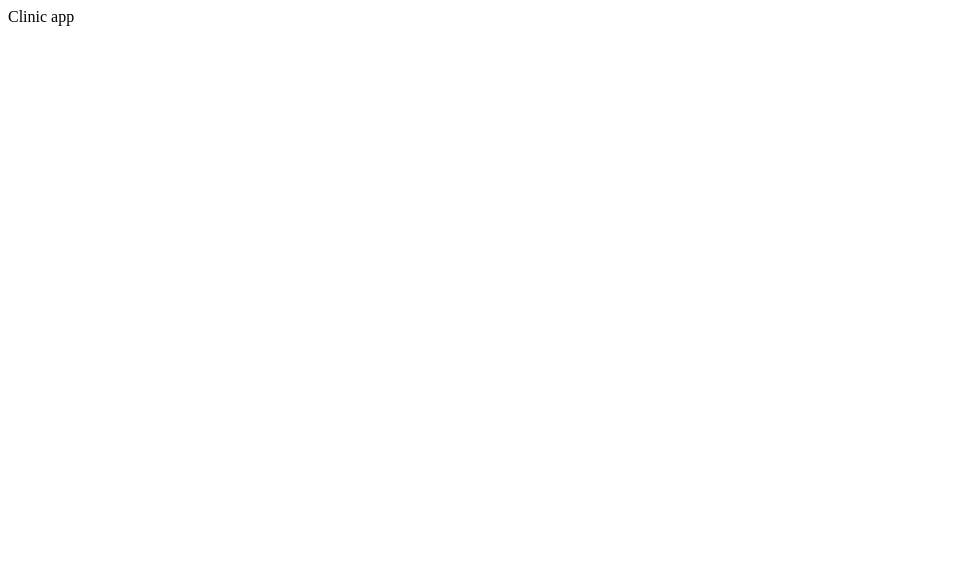
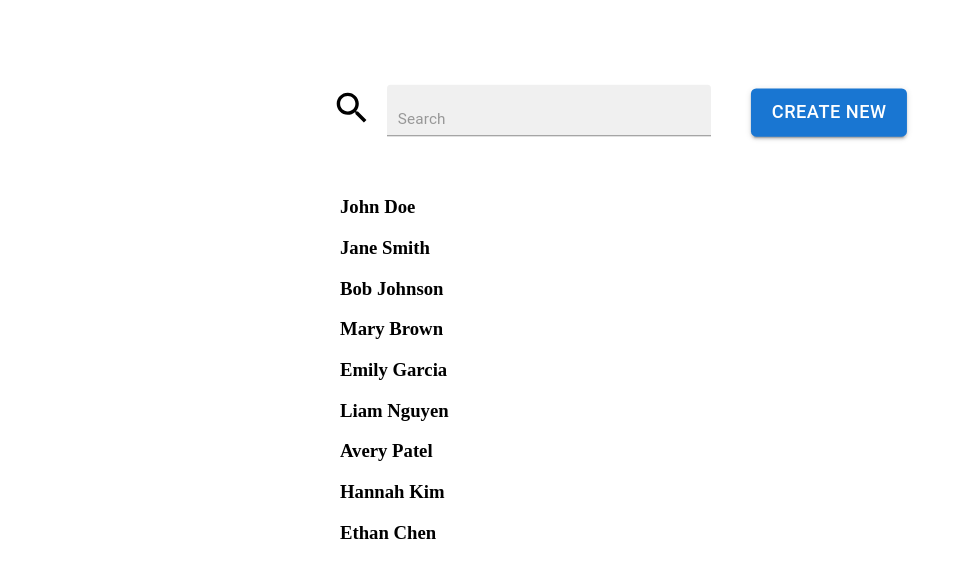
Before and after one commit to LukasAstrauskas/Clinic-app-FE, a React (Create React App) app: page / in a window 1280 px wide. Shown: the top 578 px of the page, without its empty margins (0-963 px from the left). Built offline with nearby package versions, Linux system fonts and the light colour scheme.

Commit message:
inital commit

```diff
--- a/src/App.tsx
+++ b/src/App.tsx
@@ -1,7 +1,9 @@
 import React from 'react';
+import AddPatients from './addPatients';
 
 function App() {
-  return <div>Clinic app</div>;
+  // return <div>Clinic app</div>;
+  return <AddPatients />;
 }
 
 export default App;
--- /dev/null
+++ b/src/MockDB.tsx
@@ -0,0 +1,39 @@
+const PatientDB = [
+  {
+    name: 'John Doe',
+    email: 'johndoe@gmail.com',
+  },
+  {
+    name: 'Jane Smith',
+    email: 'janesmith@yahoo.com',
+  },
+  {
+    name: 'Bob Johnson',
+    email: 'bob.johnson@hotmail.com',
+  },
+  {
+    name: 'Mary Brown',
+    email: 'maryb@hotmail.com',
+  },
+  {
+    name: 'Emily Garcia',
+    email: 'emilygarcia@gmail.com',
+  },
+  {
+    name: 'Liam Nguyen',
+    email: 'liamnguyen@yahoo.com',
+  },
+  {
+    name: 'Avery Patel',
+    email: 'averypatel@hotmail.com',
+  },
+  {
+    name: 'Hannah Kim',
+    email: 'hannahkim@hotmail.com',
+  },
+  {
+    name: 'Ethan Chen',
+    email: 'ethanchen@gmail.com',
+  },
+];
+export default PatientDB;
--- /dev/null
+++ b/src/addPatients.tsx
@@ -0,0 +1,81 @@
+import React from 'react';
+import Button from '@mui/material/Button';
+// import Input from '@mui/material/Input
+import { Input } from '@mui/material';
+import TextField from '@mui/material/TextField';
+import SearchIcon from '@mui/icons-material/Search';
+import { Box, ThemeProvider, createTheme } from '@mui/system';
+import PatientDB from './MockDB';
+const theme = createTheme({
+  palette: {
+    background: {
+      paper: '#fff',
+    },
+    text: {
+      primary: '#173A5E',
+      secondary: '#46505A',
+    },
+    action: {
+      active: '#001E3C',
+    },
+    success: {
+      dark: '#009688',
+    },
+  },
+});
+
+const AddPatients = () => {
+  return (
+    <>
+      <Box
+        sx={{
+          width: 600,
+          m: 'auto',
+          mt: 10,
+        }}
+      >
+        <SearchIcon
+          sx={{
+            mt: 2,
+            mr: 0.6,
+            scale: '170%',
+            outline: 'none',
+            borderBottom: 0,
+          }}
+        />
+        <TextField
+          sx={{ pb: 5, scale: '90%' }}
+          variant='filled'
+          placeholder='Search'
+          inputProps={{
+            disableUnderline: true,
+            style: { width: '21rem', fontSize: '17px' },
+          }}
+        ></TextField>
+
+        <Button
+          sx={{
+            ml: 5,
+            mb: 1,
+            scale: '130%',
+          }}
+          variant='contained'
+        >
+          Create new
+        </Button>
+      </Box>
+
+      <Box
+        sx={{
+          m: 'auto',
+          width: 600,
+        }}
+      >
+        {PatientDB.map((patient, index) => (
+          <h3 key={index}>{patient.name}</h3>
+        ))}
+      </Box>
+    </>
+  );
+};
+export default AddPatients;
```
